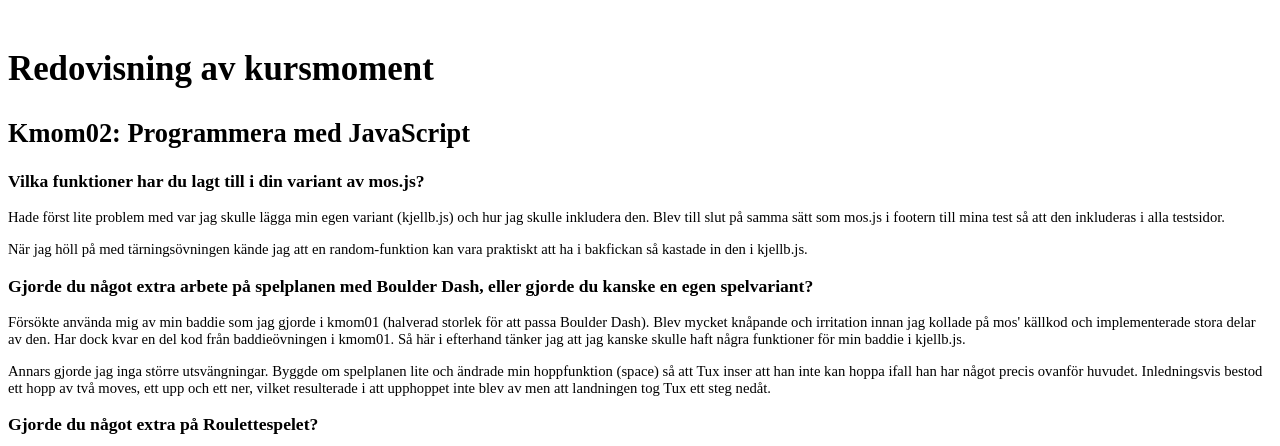
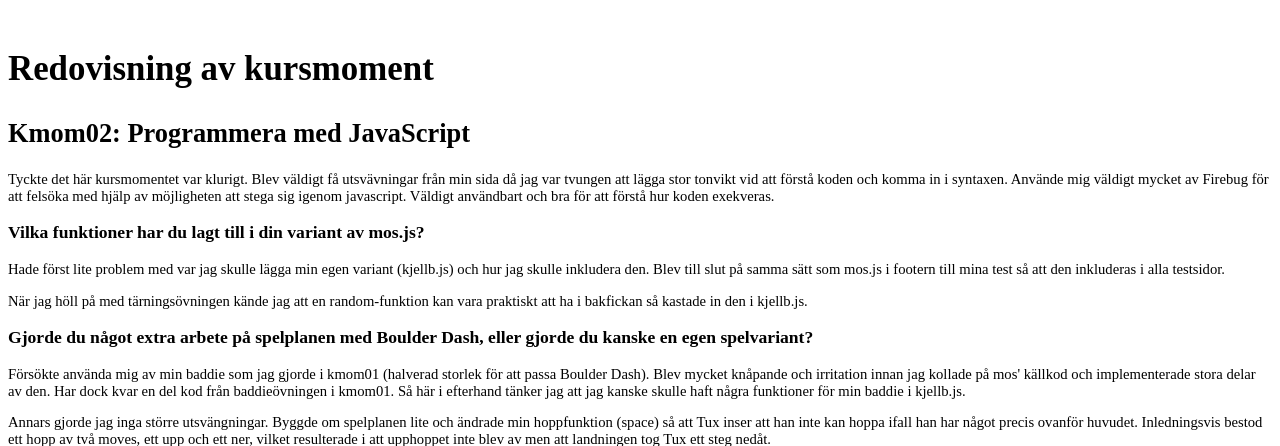
Before and after one commit to klinkaren/JS, a PHP site: page /report.php in a window 1280 px wide. Shown: the part 149-595 px from the top of the page. Run offline with PHP 8.4, Linux system fonts and the light colour scheme; style sheets or scripts are compiled from the project's sources.

Commit message:
minor change on report

```diff
--- a/report.php
+++ b/report.php
@@ -9,6 +9,7 @@ include("incl/header.php");
 	<article class="report">
 		<h1>Redovisning av kursmoment</h1>
 			<h2>Kmom02: Programmera med JavaScript</h2>
+				<p>Tyckte det här kursmomentet var klurigt. Blev väldigt få utsvävningar från min sida då jag var tvungen att lägga stor tonvikt vid att förstå koden och komma in i syntaxen. Använde mig väldigt mycket av Firebug för att felsöka med hjälp av möjligheten att stega sig igenom javascript. Väldigt användbart och bra för att förstå hur koden exekveras.</p>
 				<h3>Vilka funktioner har du lagt till i din variant av mos.js?</h3>
 					<p>Hade först lite problem med var jag skulle lägga min egen variant (kjellb.js) och hur jag skulle inkludera den. Blev till slut på samma sätt som mos.js i footern till mina test så att den inkluderas i alla testsidor. </p>
 					<p>När jag höll på med tärningsövningen kände jag att en random-funktion kan vara praktiskt att ha i bakfickan så kastade in den i kjellb.js.</p>
```
